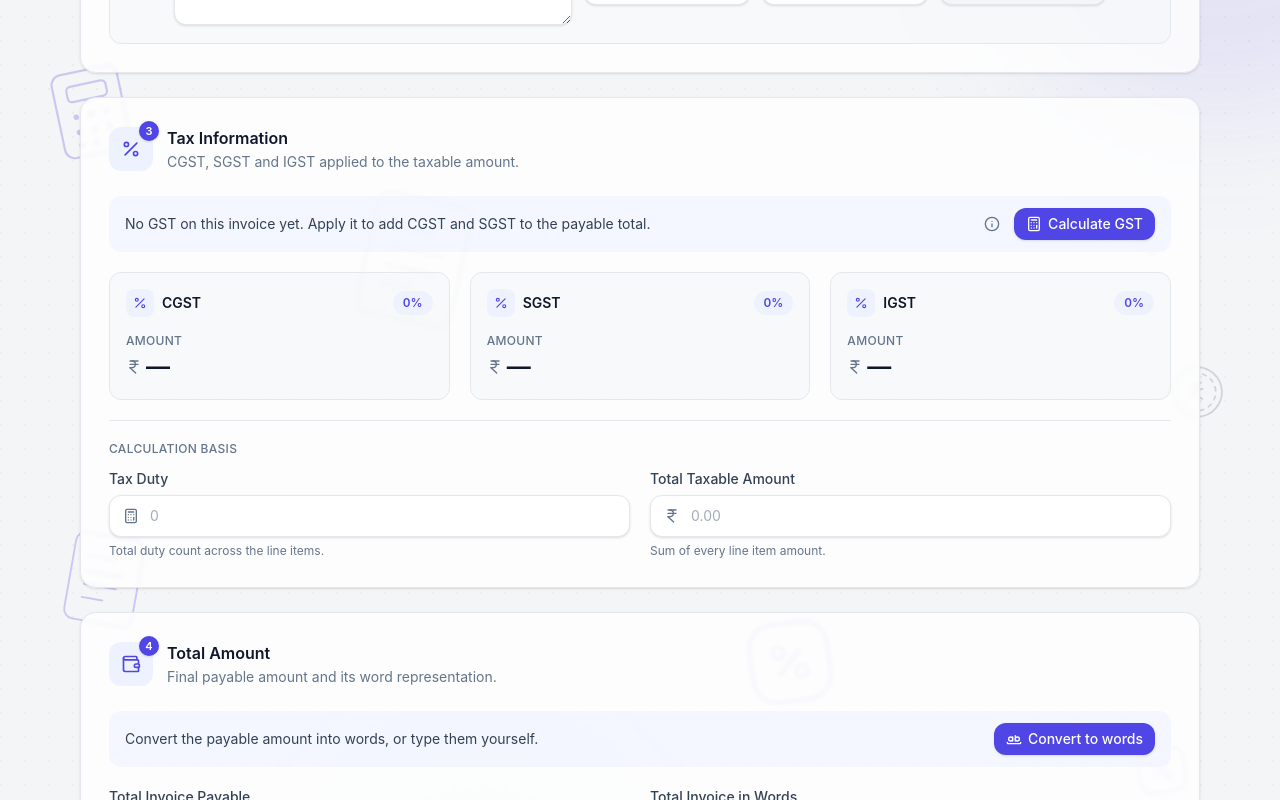
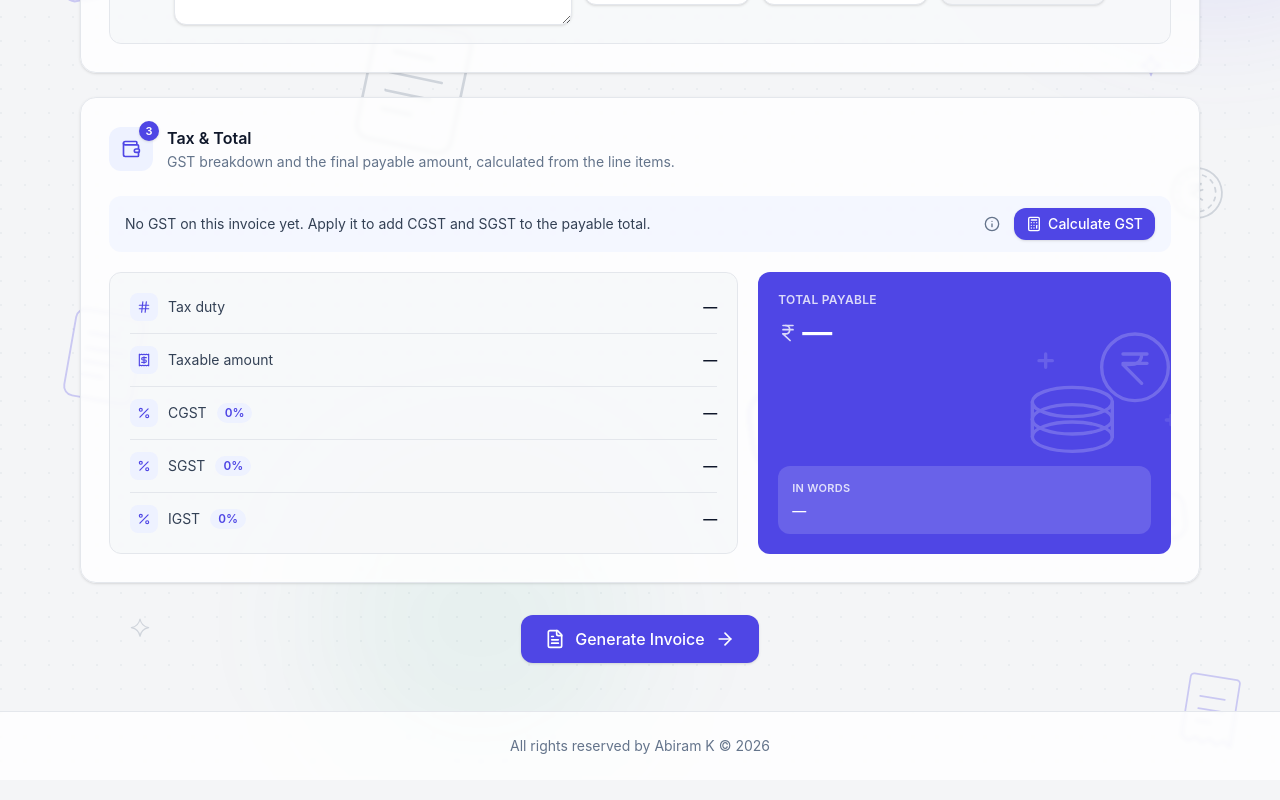
Before and after one commit to Abiram-k/invoice-generator, a React (Vite) app: page / in a window 1280 px wide. Shown: the part 1040-1840 px from the top of the page. Built offline with nearby package versions, Linux system fonts and the light colour scheme; what @react-pdf/renderer would draw is missing.

Commit message:
feat: enhance TaxSection with summary rows and add PayableArt illustration; update InvoiceForm to reflect new structure

```diff
--- a/src/components/TaxSection.tsx
+++ b/src/components/TaxSection.tsx
@@ -1,11 +1,21 @@
-import React, { useEffect, useState } from "react";
+import { ReactNode, useEffect, useState } from "react";
 import { AnimatePresence, motion, useAnimationControls } from "framer-motion";
-import { Calculator, Check, Eraser, IndianRupee, Info, Percent } from "lucide-react";
+import {
+  Calculator,
+  Check,
+  Eraser,
+  Hash,
+  IndianRupee,
+  Info,
+  Percent,
+  Receipt,
+} from "lucide-react";
 import toast from "react-hot-toast";
+
 import { useInvoiceStore } from "../store/useInvoiceStore";
-import { TextField } from "./Field";
 import { Button } from "./Button";
 import { Tooltip } from "./Tooltip";
+import PayableArt from "./illustrations/PayableArt";
 import { calculateInvoiceTotals } from "../utils/invoiceTotals";
 import { flashRing, iconPop } from "../utils/motion";
 
@@ -42,6 +52,37 @@ const formatAmount = (value?: string): string => {
   });
 };
 
+interface SummaryRowProps {
+  icon: ReactNode;
+  label: string;
+  value: string;
+  badge?: string;
+  divided?: boolean;
+}
+
+// One read only line of the tax summary.
+const SummaryRow = ({ icon, label, value, badge, divided }: SummaryRowProps) => (
+  <div
+    className={`flex items-center justify-between gap-4 py-3 ${
+      divided ? "border-t border-line" : ""
+    }`}
+  >
+    <span className="flex items-center gap-2.5 text-sm text-ink-soft">
+      <span className="flex h-7 w-7 items-center justify-center rounded-lg bg-brand-soft text-brand">
+        {icon}
+      </span>
+      {label}
+      {badge ? (
+        <span className="rounded-full bg-brand-soft px-2 py-0.5 text-xs font-semibold text-brand tabular-nums">
+          {badge}
+        </span>
+      ) : null}
+    </span>
+
+    <span className="text-sm font-semibold text-ink tabular-nums">{value}</span>
+  </div>
+);
+
 const TaxSection = () => {
   const { formData, setFormData } = useInvoiceStore();
   const flashControls = useAnimationControls();
@@ -54,13 +95,6 @@ const TaxSection = () => {
     const timer = setTimeout(() => setJustCalculated(false), 1800);
     return () => clearTimeout(timer);
   }, [justCalculated]);
-
-  const handleChange = (
-    e: React.ChangeEvent<HTMLInputElement | HTMLTextAreaElement>
-  ) => {
-    const { name, value } = e.target;
-    setFormData({ [name]: value });
-  };
 
   const isGstApplied = Boolean(
     formData.cgstPercentage?.trim() ||
@@ -88,7 +122,7 @@ const TaxSection = () => {
   };
 
   // Applies the standard 9% CGST and SGST split, then refreshes every dependent total.
-  const handleAutoCalcuate = () => {
+  const handleCalculateGst = () => {
     const percentages = {
       cgstPercentage: "9",
       sgstPercentage: "9",
@@ -109,7 +143,7 @@ const TaxSection = () => {
       <div className="relative z-30 flex flex-wrap items-center justify-between gap-3 rounded-xl bg-brand-soft/60 px-4 py-3">
         <p className="text-sm text-ink-soft">
           {isGstApplied
-            ? "GST is applied and recalculates as you edit the line items."
+            ? "GST is applied and every figure below updates as you edit the line items."
             : "No GST on this invoice yet. Apply it to add CGST and SGST to the payable total."}
         </p>
 
@@ -118,21 +152,20 @@ const TaxSection = () => {
             content={
               <>
                 <span className="mb-1.5 block text-sm font-semibold text-ink">
-                  How GST is calculated
+                  How these totals are calculated
                 </span>
-                Each line item contributes duty x rate. Those amounts add up to the
-                total taxable amount, and the duty counts add up to the tax duty.
-                Calculate GST adds CGST and SGST at 9% each of that taxable amount
-                (IGST 0%), so the payable total becomes the taxable amount plus GST.
-                Remove GST clears it and the payable falls back to the taxable amount
-                alone.
+                Every figure comes from the line items: duty x rate gives each amount,
+                those amounts add up to the taxable amount, and the duty counts add up
+                to the tax duty. Calculate GST adds CGST and SGST at 9% each of the
+                taxable amount (IGST 0%). The payable total is the taxable amount plus
+                GST, and the words follow it automatically.
               </>
             }
           >
             {(triggerProps) => (
               <button
                 type="button"
-                aria-label="How GST is calculated"
+                aria-label="How these totals are calculated"
                 className="cursor-help rounded-lg p-1.5 text-muted transition-colors duration-200 hover:bg-card hover:text-brand focus:outline-none focus-visible:ring-4 focus-visible:ring-brand/20"
                 {...triggerProps}
               >
@@ -144,7 +177,7 @@ const TaxSection = () => {
           <Button
             type="button"
             size="sm"
-            onClick={handleAutoCalcuate}
+            onClick={handleCalculateGst}
             icon={
               <AnimatePresence mode="wait" initial={false}>
                 <motion.span
@@ -191,67 +224,56 @@ const TaxSection = () => {
         </div>
       </div>
 
-      <motion.div animate={flashControls} className="space-y-5 rounded-xl">
-        <div className="grid grid-cols-1 gap-5 sm:grid-cols-2 lg:grid-cols-3">
+      <motion.div
+        animate={flashControls}
+        className="grid grid-cols-1 gap-5 rounded-xl lg:grid-cols-5"
+      >
+        <div className="rounded-xl border border-line bg-surface/60 px-5 py-2 lg:col-span-3">
+          <SummaryRow
+            icon={<Hash className="h-3.5 w-3.5" />}
+            label="Tax duty"
+            value={formData.taxDuty?.trim() ? formData.taxDuty : "—"}
+          />
+
+          <SummaryRow
+            icon={<Receipt className="h-3.5 w-3.5" />}
+            label="Taxable amount"
+            value={formatAmount(formData.totalTaxableAmount)}
+            divided
+          />
+
           {taxPairs.map(({ key, title, percentageName, amountName }) => (
-            <motion.div
+            <SummaryRow
               key={key}
-              whileHover={{ y: -2 }}
-              transition={{ type: "spring", stiffness: 300, damping: 20 }}
-              className="rounded-xl border border-line bg-surface/60 p-4"
-            >
-              <div className="flex items-center justify-between gap-3">
-                <h3 className="flex items-center gap-2 text-sm font-semibold text-ink">
-                  <span className="flex h-7 w-7 items-center justify-center rounded-lg bg-brand-soft text-brand">
-                    <Percent className="h-3.5 w-3.5" />
-                  </span>
-                  {title}
-                </h3>
-                <span className="rounded-full bg-brand-soft px-2.5 py-1 text-xs font-semibold text-brand tabular-nums">
-                  {formData[percentageName] || "0"}%
-                </span>
-              </div>
-
-              <p className="mt-4 text-xs font-medium tracking-wide text-muted uppercase">
-                Amount
-              </p>
-              <p className="mt-0.5 flex items-baseline gap-1 text-2xl font-semibold text-ink tabular-nums">
-                <IndianRupee className="h-4 w-4 text-muted" />
-                {formatAmount(formData[amountName])}
-              </p>
-            </motion.div>
+              icon={<Percent className="h-3.5 w-3.5" />}
+              label={title}
+              badge={`${formData[percentageName]?.trim() || "0"}%`}
+              value={formatAmount(formData[amountName])}
+              divided
+            />
           ))}
         </div>
 
-        <div className="border-t border-line pt-5">
-          <p className="mb-3 text-xs font-medium tracking-wide text-muted uppercase">
-            Calculation basis
-          </p>
+        <div className="relative flex flex-col justify-between overflow-hidden rounded-xl bg-brand p-5 text-white lg:col-span-2 dark:text-surface">
+          <PayableArt className="pointer-events-none absolute -right-6 bottom-2 w-28 opacity-15 sm:-right-4 sm:bottom-16 sm:w-40 sm:opacity-20 lg:bottom-20 lg:w-44" />
 
-          <div className="grid grid-cols-1 gap-5 md:grid-cols-2">
-            <TextField
-              id="taxDuty"
-              name="taxDuty"
-              label="Tax Duty"
-              type="number"
-              min="0"
-              placeholder="0"
-              hint="Total duty count across the line items."
-              icon={<Calculator className="h-4 w-4" />}
-              value={formData.taxDuty || ""}
-              onChange={handleChange}
-            />
+          <div className="relative">
+            <p className="text-xs font-semibold tracking-wide uppercase opacity-80">
+              Total payable
+            </p>
+            <p className="mt-1.5 flex items-baseline gap-1 text-3xl font-semibold tabular-nums">
+              <IndianRupee className="h-5 w-5 opacity-80" />
+              {formatAmount(formData.totalInvoicePayable)}
+            </p>
+          </div>
 
-            <TextField
-              id="totalTaxableAmount"
-              name="totalTaxableAmount"
-              label="Total Taxable Amount"
-              placeholder="0.00"
-              hint="Sum of every line item amount."
-              icon={<IndianRupee className="h-4 w-4" />}
-              value={formData.totalTaxableAmount || ""}
-              onChange={handleChange}
-            />
+          <div className="relative mt-5 rounded-xl bg-white/15 p-3.5 dark:bg-black/15">
+            <p className="text-[11px] font-semibold tracking-wide uppercase opacity-80">
+              In words
+            </p>
+            <p className="mt-1 text-sm leading-snug font-medium">
+              {formData.totalInvoiceInWords?.trim() || "—"}
+            </p>
           </div>
         </div>
       </motion.div>
--- /dev/null
+++ b/src/components/illustrations/PayableArt.tsx
@@ -0,0 +1,38 @@
+interface PayableArtProps {
+  className?: string;
+}
+
+// Decorative coin stack drawn inside the payable card.
+export const PayableArt = ({ className }: PayableArtProps) => (
+  <svg
+    viewBox="0 0 132 120"
+    fill="none"
+    aria-hidden="true"
+    focusable="false"
+    className={className}
+  >
+    <g
+      stroke="currentColor"
+      strokeWidth="2.5"
+      strokeLinecap="round"
+      strokeLinejoin="round"
+    >
+      {/* Coin stack */}
+      <ellipse cx="46" cy="92" rx="30" ry="11" />
+      <path d="M16 92v-13M76 92v-13" />
+      <ellipse cx="46" cy="79" rx="30" ry="11" />
+      <path d="M16 79v-13M76 79v-13" />
+      <ellipse cx="46" cy="66" rx="30" ry="11" />
+
+      {/* Rupee coin */}
+      <circle cx="93" cy="40" r="25" />
+      <path d="M84 30h18M84 37h18M98 30c0 8-6 8-14 8l14 14" />
+
+      {/* Sparkles */}
+      <path d="M26 30v10M21 35h10" opacity="0.7" />
+      <path d="M120 76v7M116.5 79.5h7" opacity="0.5" />
+    </g>
+  </svg>
+);
+
+export default PayableArt;
--- a/src/pages/InvoiceForm.tsx
+++ b/src/pages/InvoiceForm.tsx
@@ -6,7 +6,6 @@ import {
   CalendarRange,
   FileText,
   ListChecks,
-  Percent,
   Plus,
   ReceiptIndianRupee,
   RotateCcw,
@@ -19,7 +18,6 @@ import { useNavigate } from "react-router-dom";
 import GeneralSection from "../components/GeneralSection";
 import InvoiceDetails from "../components/InvoiceDetails";
 import TaxSection from "../components/TaxSection";
-import TotalPayable from "../components/TotalPayable";
 import SectionCard from "../components/SectionCard";
 import ConfirmDialog from "../components/ConfirmDialog";
 import ThemeToggle from "../components/ThemeToggle";
@@ -289,20 +287,11 @@ export default function InvoiceForm() {
 
         <SectionCard
           step={3}
-          title="Tax Information"
-          icon={<Percent className="h-5 w-5" />}
-          description="CGST, SGST and IGST applied to the taxable amount."
+          title="Tax & Total"
+          icon={<Wallet className="h-5 w-5" />}
+          description="GST breakdown and the final payable amount, calculated from the line items."
         >
           <TaxSection />
-        </SectionCard>
-
-        <SectionCard
-          step={4}
-          title="Total Amount"
-          icon={<Wallet className="h-5 w-5" />}
-          description="Final payable amount and its word representation."
-        >
-          <TotalPayable />
         </SectionCard>
 
         <motion.div variants={fadeUp} className="flex justify-center pt-2">
```
